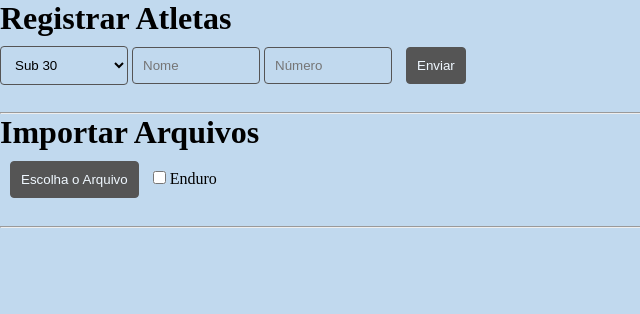
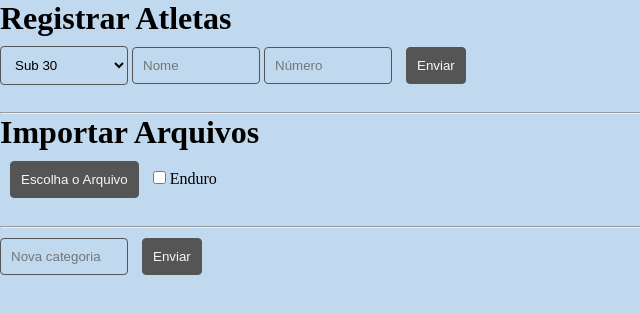
Before and after one commit to caiocgv/FotoRaceTimer, a Flask app: page / in a window 1280 px wide. Shown: the top 314 px of the page, without its empty margins (0-640 px from the left). Run offline with Flask 3, Linux system fonts and the light colour scheme.

Commit message:
category edit added

```diff
--- a/Data_Script/Flask/main.py
+++ b/Data_Script/Flask/main.py
@@ -314,5 +314,24 @@ def export_pdf():
                 zipf.write(file)
         return send_file('/home/vianacc/results.zip', as_attachment=True)
 
+@app.route('/category', methods=['POST'])
+def update_category():
+    global categories
+
+    new_category = request.form.get('categoria')
+
+    if new_category and new_category not in categories: # check if the category is already in the list
+        categories.append(new_category)
+        save_categories()
+        return render_template('index.html', Athletes=Athletes, categories=categories, flag=flag)
+    else:
+        return render_template('error.html', error='Categoria já cadastrada ou inválida.')
+
+def save_categories():
+    global categories
+    category_data = {'categories': categories}
+    with open('categories.yaml', 'w') as file:
+        yaml.dump(category_data, file)
+
 if __name__ == '__main__':
     app.run(debug=True)
--- a/Data_Script/Flask/templates/index.html
+++ b/Data_Script/Flask/templates/index.html
@@ -125,6 +125,9 @@
             </div>
         {% endif %}
     {% endif %}
-
+    <form action="/config">
+        <input type="text" placeholder="Nova categoria" id="categoria" name="categoria">
+        <input type="submit" value="Enviar">
+    </form>
 </body>
 </html>
```
